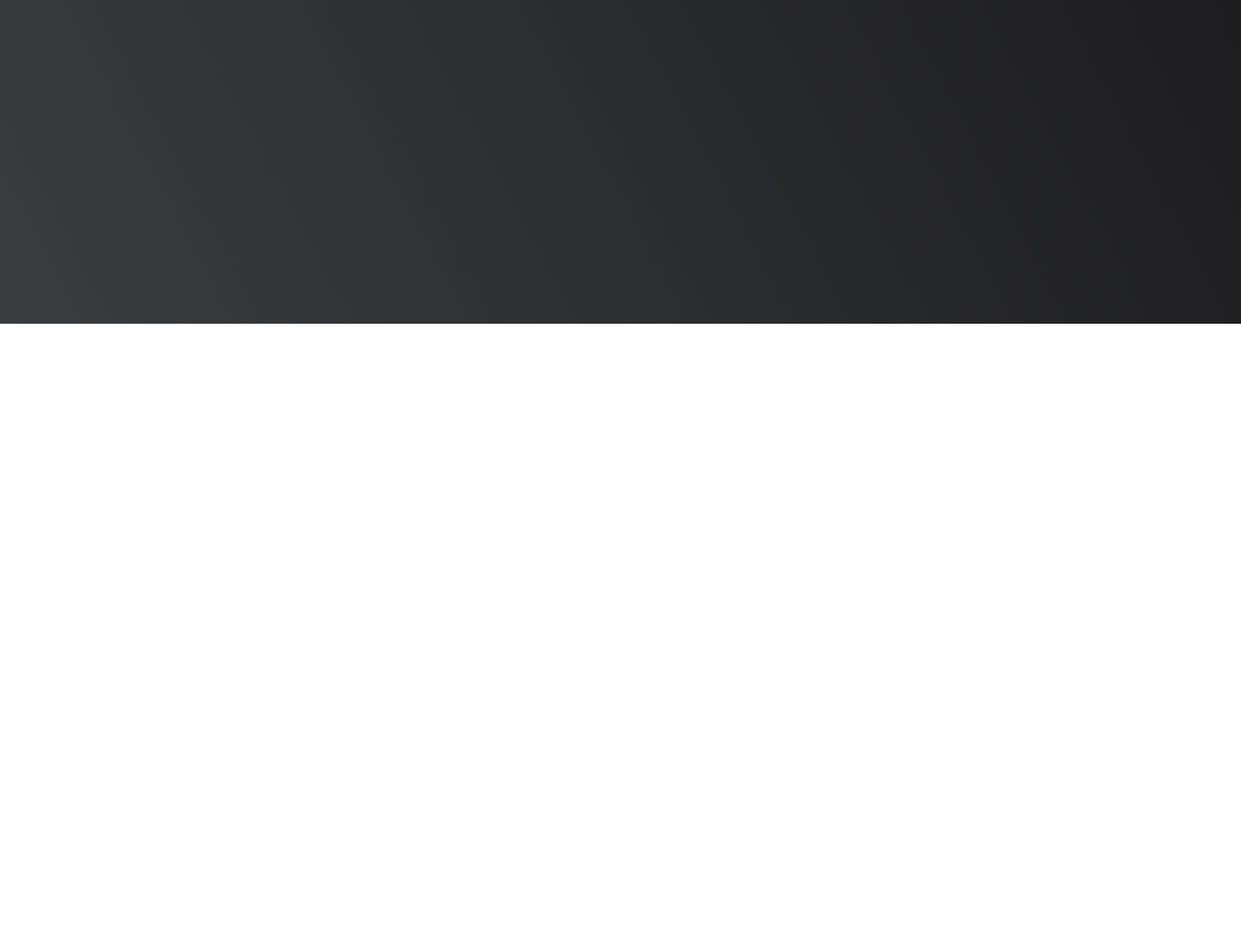
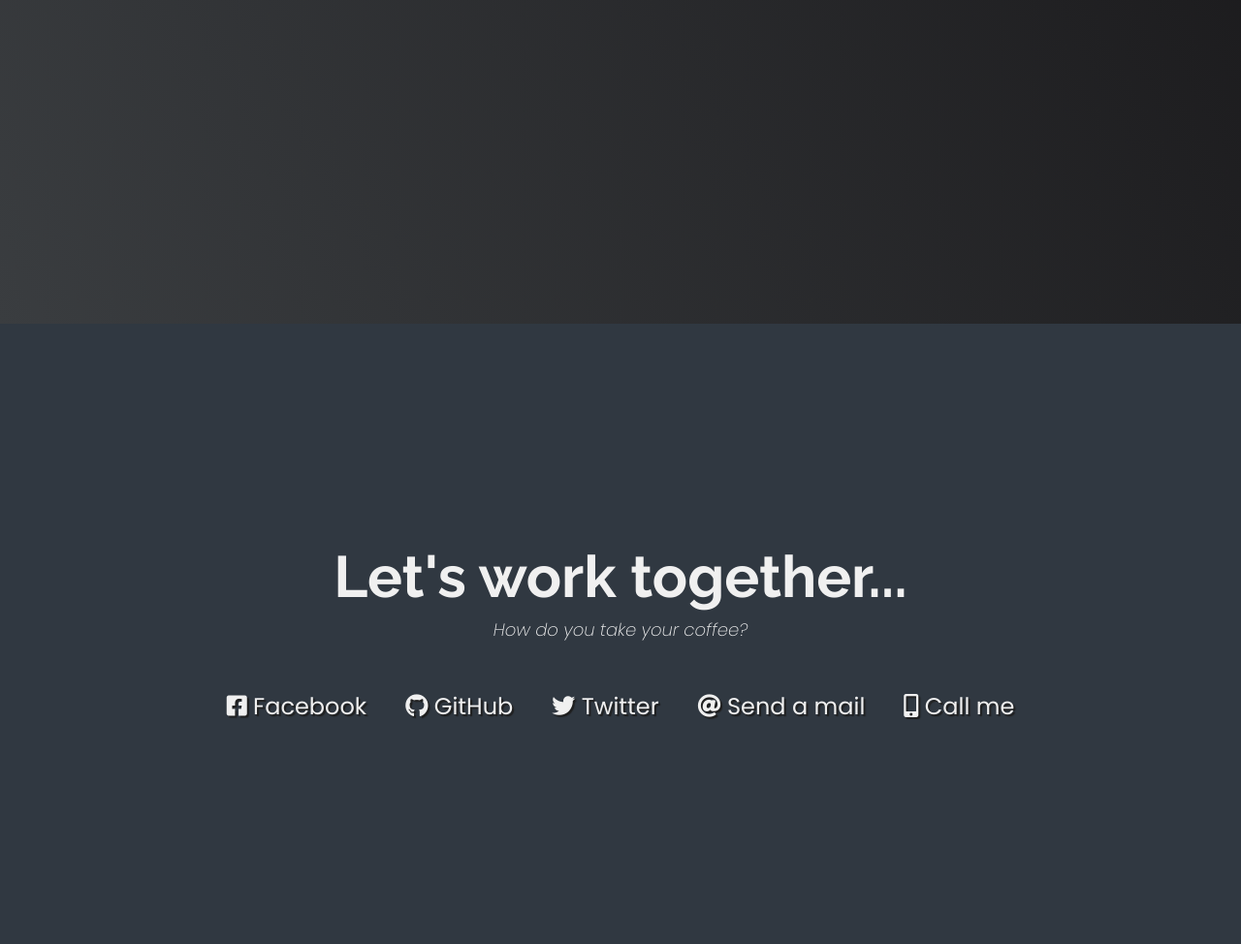
Before and after one commit to bruriwijayanto/PortofolioWeb_html_css, a plain HTML site: page index.html in a window 1280 px wide. Shown: the part 466-1440 px from the top of the page at 97% size. Before the commit the page ends 800 px from the top, so only its background shows below. Drawn offline with Linux system fonts and the light colour scheme.

Commit message:
contact section

```diff
--- a/index.html
+++ b/index.html
@@ -44,5 +44,44 @@
         <p>a web developer</p>
     </section>
     <!-- END WELCOME SECTION -->
+
+    <!-- START CONTACT SECTION -->
+
+    <section id="contact" class="contact-section">
+        <div class="contact-section-header">
+            <h2>Let's work together...</h2>
+            <p>How do you take your coffee?</p>
+        </div>
+        <div class="contact-links">
+            <a
+            href="https://facebook.com/bruriwijayanto"
+            target="_blank"
+            class="btn contact-details"
+            ><i class="fab fa-facebook-square"></i> Facebook</a
+            >
+            <a
+            id="profile-link"
+            href="https://github.com/bruriwijayanto"
+            target="_blank"
+            class="btn contact-details"
+            ><i class="fab fa-github"></i> GitHub</a
+            >
+            <a
+            href="https://twitter.com/bruriwijayanto"
+            target="_blank"
+            class="btn contact-details"
+            ><i class="fab fa-twitter"></i> Twitter</a
+            >
+            <a href="mailto:example@example.com" class="btn contact-details"
+            ><i class="fas fa-at"></i> Send a mail</a
+            >
+            <a href="tel:555-555-5555" class="btn contact-details"
+            ><i class="fas fa-mobile-alt"></i> Call me</a
+            >
+        </div>
+        </section>
+
+        <!-- END CONTACT SECTION -->
+
 </body>
 </html>
--- a/style.css
+++ b/style.css
@@ -158,3 +158,76 @@
   .nav-list a:hover {
     background: var(--main-blue);
   }
+
+  /* Contact section */
+
+  .contact-section {
+    display: flex;
+    flex-direction: column;
+    justify-content: center;
+    align-items: center;
+    text-align: center;
+    width: 100%;
+    height: 80vh;
+    padding: 0 2rem;
+    background: var(--main-gray);
+  }
+
+  .contact-section-header > h2 {
+    font-size: 6rem;
+  }
+
+  @media (max-width: 28.75em) {
+    .contact-section-header > h2 {
+      font-size: 4rem;
+    }
+  }
+
+  .contact-section-header > p {
+    font-style: italic;
+  }
+
+  .contact-links {
+    display: flex;
+    justify-content: center;
+    width: 100%;
+    max-width: 980px;
+    margin-top: 4rem;
+    flex-wrap: wrap;
+  }
+
+  .contact-details {
+    font-size: 2.4rem;
+    text-shadow: 2px 2px 1px #1f1f1f;
+    transition: transform 0.3s ease-out;
+  }
+
+  .contact-details:hover {
+    transform: translateY(8px);
+  }
+
+  .btn {
+    display: inline-block;
+    padding: 1rem 2rem;
+    border-radius: 2px;
+  }
+
+  .btn-show-all {
+    font-size: 2rem;
+    background: var(--main-gray);
+    transition: background 0.3s ease-out;
+  }
+
+  .btn-show-all:hover {
+    background: var(--main-red);
+  }
+
+  .btn-show-all:hover > i {
+    transform: translateX(2px);
+  }
+
+  .btn-show-all > i {
+    margin-left: 10px;
+    transform: translateX(0);
+    transition: transform 0.3s ease-out;
+  }
```
